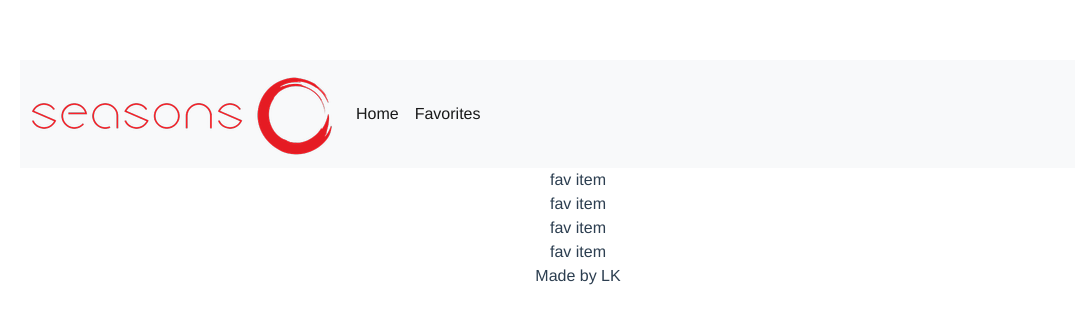
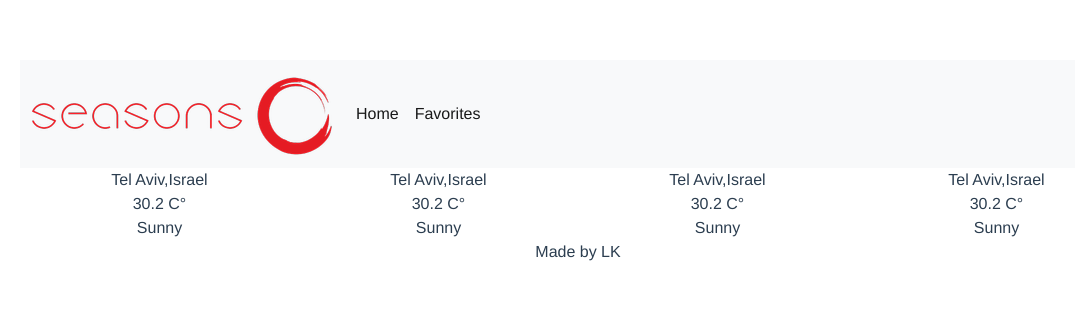
Before and after one commit to levkorsy/hwa, a Vue app: page /favorites in a window 1280 px wide. Shown: the top 324 px of the page, without its empty margins (62-1137 px from the left). Built offline with nearby package versions, Linux system fonts and the light colour scheme; no server answers.

Commit message:
template for favorites component

```diff
--- a/src/components/layout/favorites/Favorites.vue
+++ b/src/components/layout/favorites/Favorites.vue
@@ -1,6 +1,7 @@
 <template>
-  <div>
+  <div class="wrapper">
 <favorites-item-component v-for="(item, index) in favoritesData" :key="index" :item="item"/>
+<!--<favorites-item-component v-for="(item, index) in favoritesData" :key="index" :item="item"/>-->
   </div>
 </template>
 
@@ -25,5 +26,9 @@ export default {
 </script>
 
 <style scoped>
-
+.wrapper{
+  display: flex;
+  justify-content: space-around;
+  /*flex-wrap: nowrap;*/
+}
 </style>
--- a/src/components/layout/favorites/FavoritesItemComponent.vue
+++ b/src/components/layout/favorites/FavoritesItemComponent.vue
@@ -1,5 +1,9 @@
 <template>
-<div>fav item</div>
+<div>
+  <div>{{ item.name }},{{ item.country }} </div>
+  <div>{{ item.Temperature.Metric.Value }} {{ item.Temperature.Metric.Unit }}°</div>
+  <div>{{ item.WeatherText }}</div>
+</div>
 </template>
 
 <script>
```
